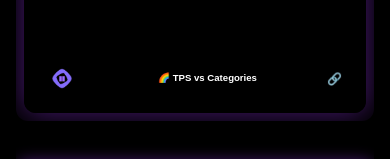
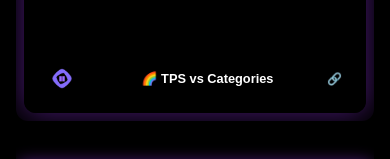
Before and after one commit to Sam-ruk/animonad, a Next.js app: page / in a window 390 px wide. Shown: the part 477-636 px from the top of the page. Built offline with nearby package versions, Linux system fonts and the light colour scheme; no server answers.

Commit message:
Bar adjust for sm

```diff
--- a/src/app/page.tsx
+++ b/src/app/page.tsx
@@ -385,7 +385,7 @@ export default function Home() {
                   >
                     <img src={isPlaying ? "/sounds/pause.png" : "/sounds/play.png"} alt="Play/Pause" className="w-13 ml-0" />
                   </button>
-                  <span className="flex-1 text-center font-bold text-[0.6rem] sm:text-lg ">🌈 TPS vs Categories</span>
+                  <span className="flex-1 text-center font-bold text-[0.8rem] sm:text-lg ">🌈 TPS vs Categories</span>
                   <a
                     href="https://docs.google.com/spreadsheets/d/11vji0UhVjwzCRdvb8TXzBo5jSl0X_i-p0xP5rRgjui4/edit?gid=715484899#gid=715484899"
                     target="_blank"
```
